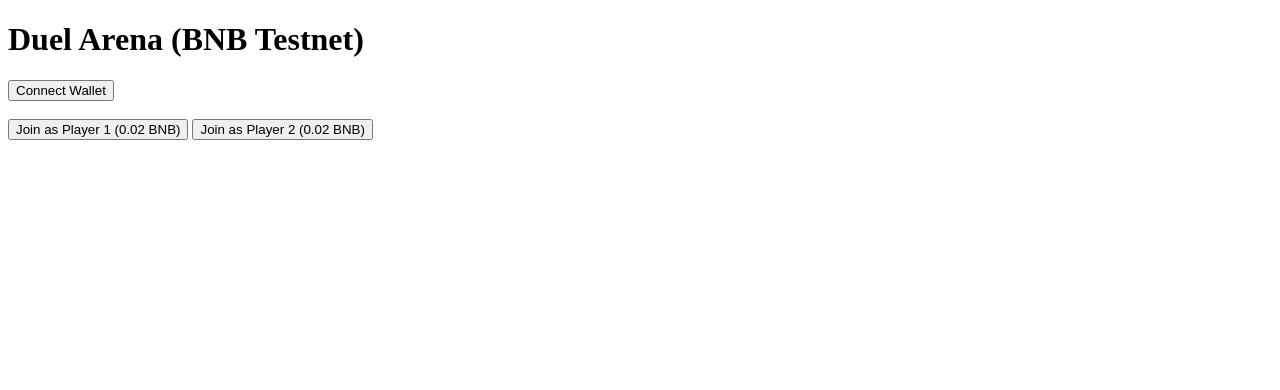
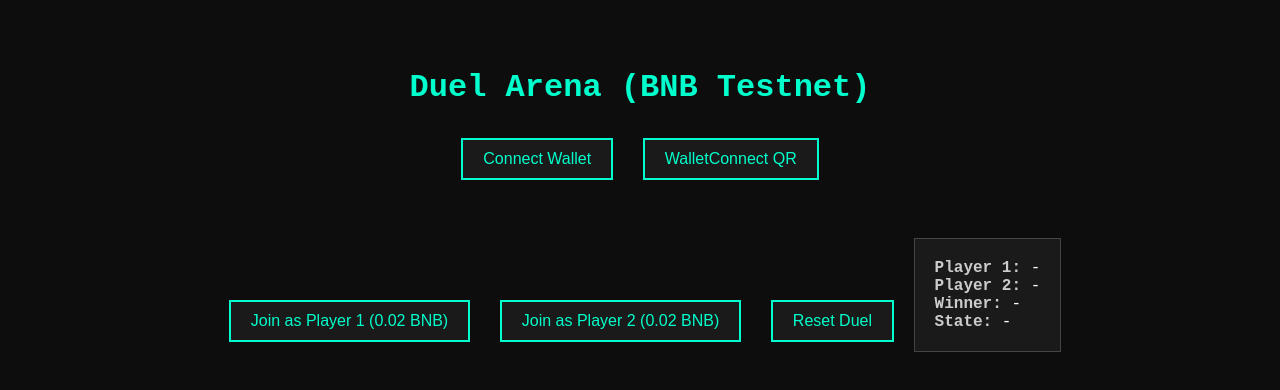
Before and after one commit to mvCerber/Test-Arena-2.0, a plain HTML site: page index.html in a window 1280 px wide. Drawn offline with Linux system fonts and the light colour scheme.

Commit message:
Add files via upload

```diff
--- a/duel-arena.js
+++ b/duel-arena.js
@@ -1,6 +1,5 @@
 
 const CONTRACT_ADDRESS = "0x2F9E315aE40031bf29dF85CC28572Abf6174b727";
-
 const ABI = [
   {"inputs":[],"name":"joinAsPlayer1","outputs":[],"stateMutability":"payable","type":"function"},
   {"inputs":[],"name":"joinAsPlayer2","outputs":[],"stateMutability":"payable","type":"function"},
@@ -11,30 +10,51 @@ const ABI = [
   {"inputs":[],"name":"state","outputs":[{"internalType":"enum DuelArena.State","name":"","type":"uint8"}],"stateMutability":"view","type":"function"}
 ];
 
-let provider;
-let signer;
-let contract;
+let provider, signer, contract;
 
 async function connectWallet() {
   if (window.ethereum) {
-    provider = new ethers.providers.Web3Provider(window.ethereum);
+    provider = new ethers.providers.Web3Provider(window.ethereum, "any");
     await provider.send("eth_requestAccounts", []);
     signer = provider.getSigner();
     contract = new ethers.Contract(CONTRACT_ADDRESS, ABI, signer);
-    document.getElementById("status").innerText = "Wallet connected!";
+    document.getElementById("player1").innerText = await contract.player1();
+    document.getElementById("player2").innerText = await contract.player2();
+    document.getElementById("winner").innerText = await contract.winner();
+    const state = await contract.state();
+    document.getElementById("state").innerText = ["Waiting", "Ready", "Finished"][state];
   } else {
-    alert("Please install MetaMask");
+    alert("Please install MetaMask or use WalletConnect.");
   }
+}
+
+async function connectWithQR() {
+  const walletConnectProvider = new WalletConnectProvider.default({
+    rpc: {
+      97: "https://data-seed-prebsc-1-s1.binance.org:8545"
+    },
+    chainId: 97
+  });
+  await walletConnectProvider.enable();
+  provider = new ethers.providers.Web3Provider(walletConnectProvider);
+  signer = provider.getSigner();
+  contract = new ethers.Contract(CONTRACT_ADDRESS, ABI, signer);
+  document.getElementById("player1").innerText = await contract.player1();
+  document.getElementById("player2").innerText = await contract.player2();
+  document.getElementById("winner").innerText = await contract.winner();
+  const state = await contract.state();
+  document.getElementById("state").innerText = ["Waiting", "Ready", "Finished"][state];
 }
 
 async function joinAsPlayer1() {
   try {
     const tx = await contract.joinAsPlayer1({ value: ethers.utils.parseEther("0.02") });
     await tx.wait();
-    document.getElementById("status").innerText = "Player 1 joined!";
-  } catch (err) {
-    console.error(err);
-    document.getElementById("status").innerText = "Join as Player 1 failed.";
+    alert("Player 1 joined!");
+    connectWallet();
+  } catch (error) {
+    console.error(error);
+    alert("Failed to join as Player 1.");
   }
 }
 
@@ -42,9 +62,22 @@ async function joinAsPlayer2() {
   try {
     const tx = await contract.joinAsPlayer2({ value: ethers.utils.parseEther("0.02") });
     await tx.wait();
-    document.getElementById("status").innerText = "Player 2 joined! Duel started.";
-  } catch (err) {
-    console.error(err);
-    document.getElementById("status").innerText = "Join as Player 2 failed.";
+    alert("Player 2 joined!");
+    connectWallet();
+  } catch (error) {
+    console.error(error);
+    alert("Failed to join as Player 2.");
   }
 }
+
+async function resetDuel() {
+  try {
+    const tx = await contract.reset();
+    await tx.wait();
+    alert("Duel has been reset.");
+    connectWallet();
+  } catch (error) {
+    console.error(error);
+    alert("Reset failed. Only contract owner can reset.");
+  }
+}
--- a/index.html
+++ b/index.html
@@ -1,20 +1,68 @@
+
 <!DOCTYPE html>
 <html>
 <head>
   <meta charset="UTF-8">
   <title>Duel Arena</title>
+  <style>
+    body {
+      background-color: #0d0d0d;
+      color: #e0e0e0;
+      font-family: 'Courier New', monospace;
+      text-align: center;
+      padding: 40px;
+    }
+    h1 {
+      color: #00ffcc;
+    }
+    .btn {
+      background-color: #1a1a1a;
+      color: #00ffcc;
+      border: 2px solid #00ffcc;
+      padding: 10px 20px;
+      margin: 10px;
+      cursor: pointer;
+      font-size: 16px;
+    }
+    .btn:hover {
+      background-color: #00ffcc;
+      color: #1a1a1a;
+    }
+    .status-box {
+      margin-top: 30px;
+      padding: 20px;
+      border: 1px solid #444;
+      background-color: #1a1a1a;
+      display: inline-block;
+      text-align: left;
+    }
+    .label {
+      font-weight: bold;
+      color: #cccccc;
+    }
+    .value {
+      color: #ffffff;
+    }
+  </style>
 </head>
 <body>
   <h1>Duel Arena (BNB Testnet)</h1>
-  <button onclick="connectWallet()">Connect Wallet</button>
+  <button class="btn" onclick="connectWallet()">Connect Wallet</button>
+  <button class="btn" onclick="connectWithQR()">WalletConnect QR</button>
   <br><br>
-  <button onclick="joinAsPlayer1()">Join as Player 1 (0.02 BNB)</button>
-  <button onclick="joinAsPlayer2()">Join as Player 2 (0.02 BNB)</button>
-  <br><br>
-  <div id="status"></div>
+  <button class="btn" onclick="joinAsPlayer1()">Join as Player 1 (0.02 BNB)</button>
+  <button class="btn" onclick="joinAsPlayer2()">Join as Player 2 (0.02 BNB)</button>
+  <button class="btn" onclick="resetDuel()">Reset Duel</button>
 
-  <!-- ОБОВʼЯЗКОВО ця UMD-версія -->
+  <div class="status-box">
+    <div><span class="label">Player 1:</span> <span id="player1" class="value">-</span></div>
+    <div><span class="label">Player 2:</span> <span id="player2" class="value">-</span></div>
+    <div><span class="label">Winner:</span> <span id="winner" class="value">-</span></div>
+    <div><span class="label">State:</span> <span id="state" class="value">-</span></div>
+  </div>
+
   <script src="https://cdn.jsdelivr.net/npm/ethers@5.7.2/dist/ethers.umd.min.js"></script>
+  <script src="https://cdn.jsdelivr.net/npm/@walletconnect/web3-provider@1.7.8/dist/umd/index.min.js"></script>
   <script src="duel-arena.js"></script>
 </body>
 </html>
```
